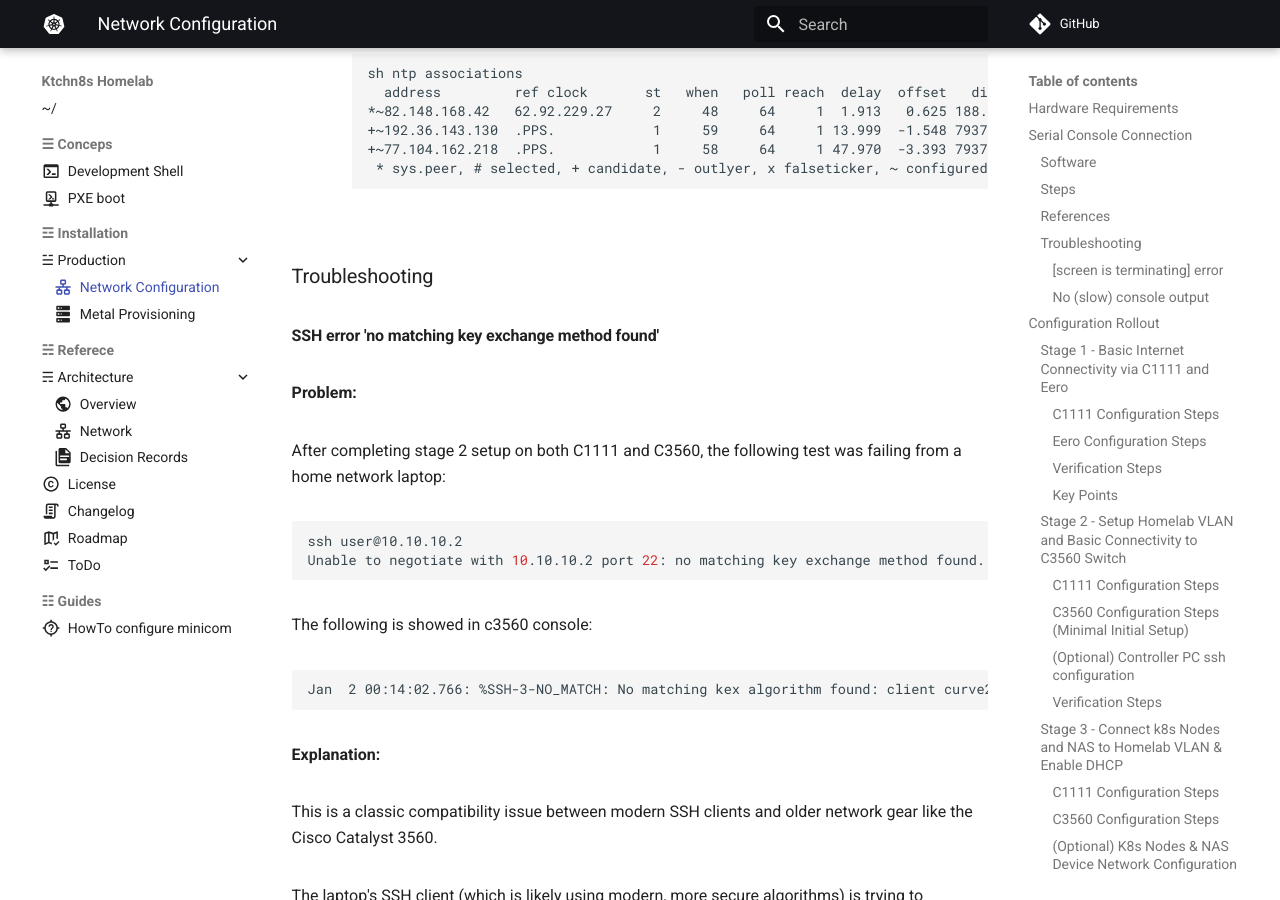
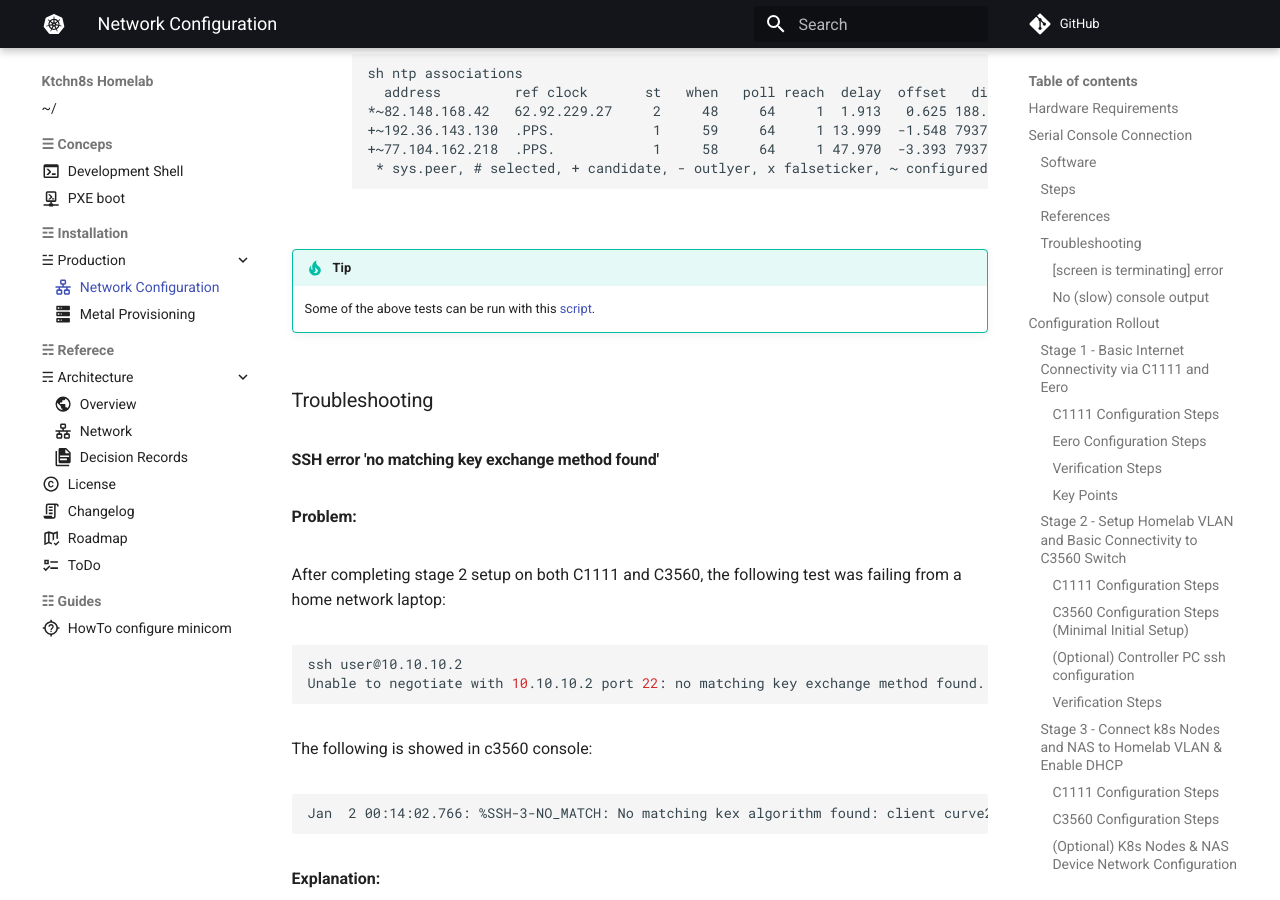
Before and after one commit to serpro69/ktchn8s, an MkDocs documentation site: the page built from docs/installation/production/network.md, in a window 1280 px wide and 900 px high, scrolled down 28279 px. Built offline with MkDocs 1.6.1 and Material for MkDocs 9.7.7, drawn with Linux system fonts in a browser that asks for light colours; comment, search, counter and statistics services are not loaded.

Commit message:
Add testing for network config stage 4 (#15)

````diff
--- a/docs/installation/production/network.md
+++ b/docs/installation/production/network.md
@@ -1089,6 +1089,9 @@
          * sys.peer, # selected, + candidate, - outlyer, x falseticker, ~ configured
         ```
 
+!!! tip
+    Some of the above tests can be run with this [script](https://github.com/serpro69/Ktchn8s/blob/master/tests/network_stage4.sh).
+
 ### Troubleshooting
 
 #### SSH error 'no matching key exchange method found'
````
Also changed, not shown: 1 other file.
